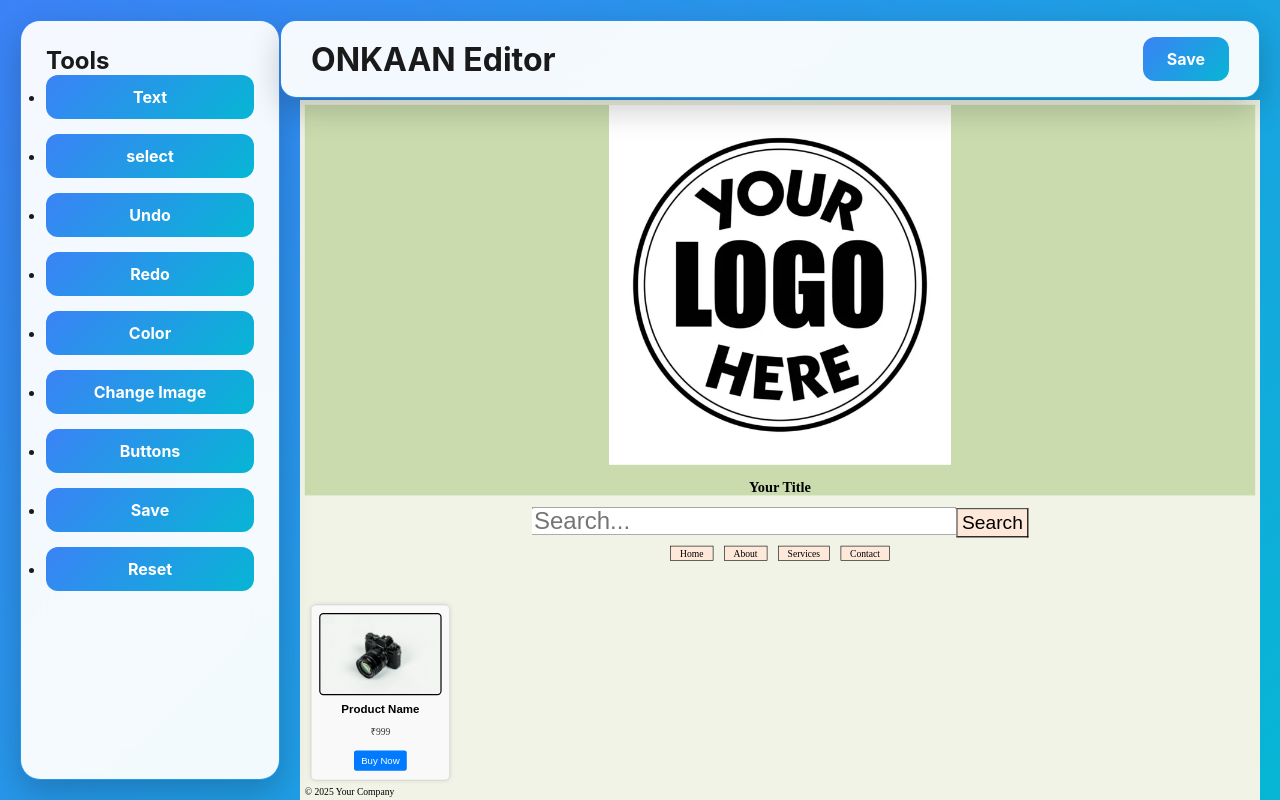
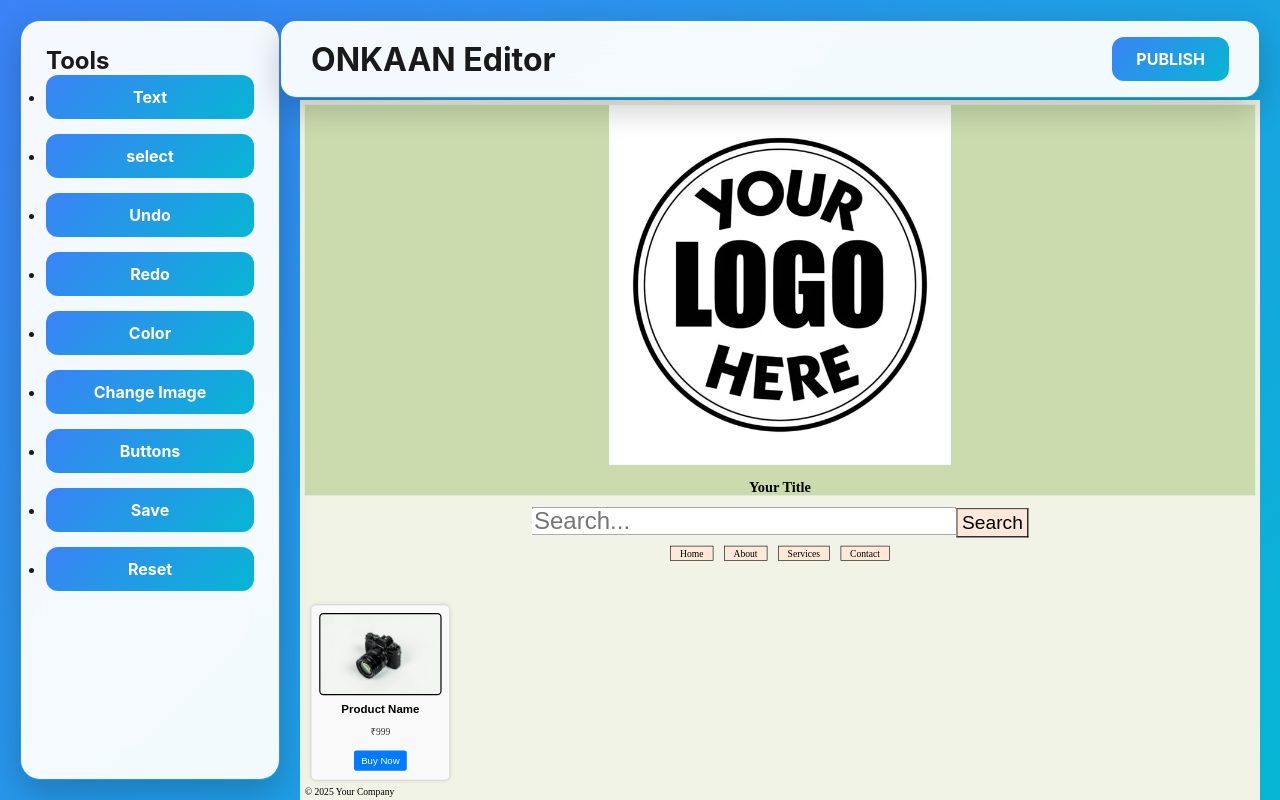
Before and after one commit to yhassang9-oss/ONKAAN-2, a website: page engine.html in a window 1280 px wide. Shown: the top 800 px of the page. Drawn offline with Linux system fonts and the light colour scheme.

Commit message:
Update engine.html

```diff
--- a/engine.html
+++ b/engine.html
@@ -10,7 +10,8 @@
   <!-- Topbar -->
   <header class="topbar">
     <h1>ONKAAN Editor</h1>
-    <button class="save-btn">Save</button>
+    <button class="save-btn">PUBLISH</button>
+
   </header>
 
   <!-- Sidebar -->
@@ -26,6 +27,8 @@
       <li><button id="Buttons" class="tool-btn">Buttons</button></li>
       <li><button id="savePageBtn" class="tool-btn">Save</button></li>
       <li><button id="resetTool" class="tool-btn">Reset</button></li>
+
+
 
 
     </ul>
```
